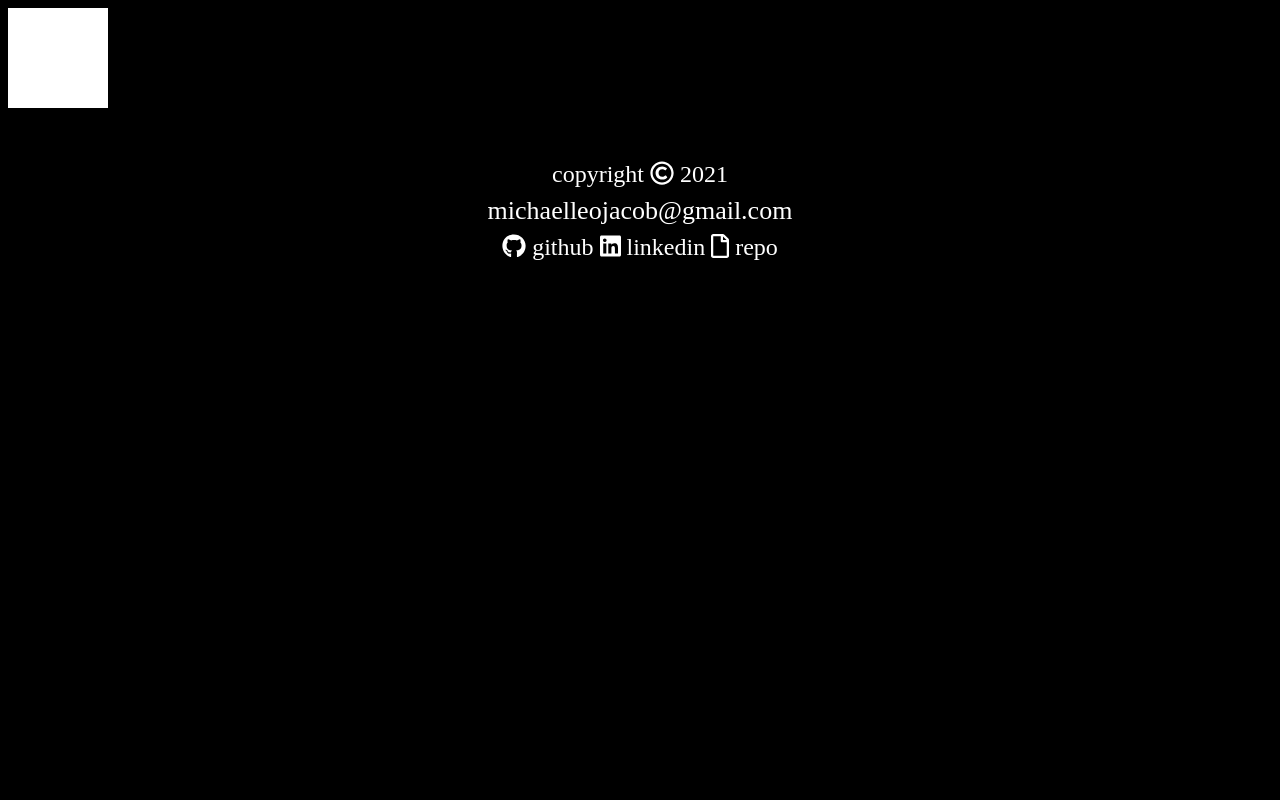
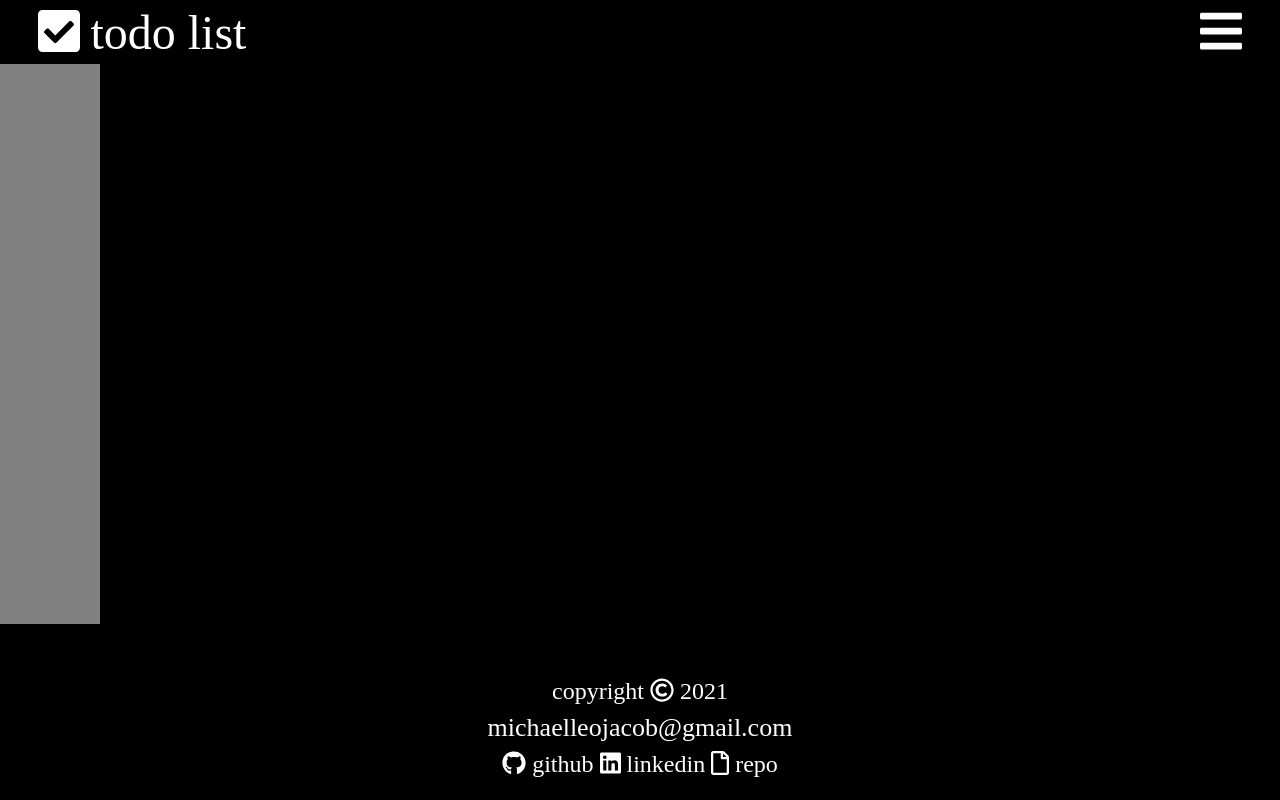
Before and after one commit to Michaelleojacob/todo, a website built with webpack: page src/template.html in a window 1280 px wide. Built offline with nearby package versions, Linux system fonts and the light colour scheme.

Commit message:
started on the ui. added footer, header, and a placeholder middle/content area thing. Current goal is to get a nice burger menu displayed

```diff
--- a/package.json
+++ b/package.json
@@ -6,7 +6,8 @@
 	"scripts": {
 		"test": "echo \"Error: no test specified\" && exit 1",
 		"watch": "webpack --watch",
-    "deploy": "git subtree push --prefix ./dist/index.html origin gh-pages",
+		"setup": "git subtree push --prefix dist/index.html origin gh-pages",
+		"deploy": "git subtree push --prefix dist origin gh-pages",
 		"build": "webpack"
 	},
 	"keywords": [],
--- a/src/index.js
+++ b/src/index.js
@@ -3,4 +3,3 @@ import ui from './ui/ui';
 import flair from './flair/flair';
 
 ui();
-flair();
--- a/src/style.css
+++ b/src/style.css
@@ -1,6 +1,7 @@
 body {
 	background: black;
 	height: 100%;
+	margin: 0;
 }
 
 #container {
--- /dev/null
+++ b/src/ui/header/header.css
@@ -0,0 +1,30 @@
+button {
+	background: none;
+	border: none;
+	padding: 0;
+	cursor: pointer;
+}
+
+.hwrapper {
+	display: flex;
+	height: 8vh;
+	width: 100%;
+	justify-content: space-between;
+}
+.tiwrap {
+	display: flex;
+	flex-flow: row nowrap;
+	align-items: center;
+	color: white;
+	font-size: 3rem;
+	margin-left: 3%;
+}
+.hicon {
+	margin-right: 10px;
+}
+
+.bicon {
+	font-size: 3rem;
+	color: white;
+	margin-right: 3%;
+}
--- /dev/null
+++ b/src/ui/header/header.js
@@ -0,0 +1,49 @@
+import './header.css';
+import '@fortawesome/fontawesome-free/js/fontawesome';
+import '@fortawesome/fontawesome-free/js/solid';
+import '@fortawesome/fontawesome-free/js/regular';
+import '@fortawesome/fontawesome-free/js/brands';
+
+export default function myheader(parent) {
+	const header = {
+		init: function () {
+			this.headerWrapper();
+		},
+		headerWrapper: function () {
+			this.hwrapper = document.createElement('div');
+			this.hwrapper.classList.add('hwrapper');
+			parent.appendChild(this.hwrapper);
+			this.renderElements();
+		},
+		renderElements: function () {
+			this.titleIconWrap();
+			this.burgerIcon();
+		},
+		titleIconWrap: function () {
+			this.tiwrap = document.createElement('div');
+			this.tiwrap.classList.add('tiwrap');
+			this.hwrapper.appendChild(this.tiwrap);
+			this.addIcon();
+			this.addTitle();
+		},
+		addIcon: function () {
+			this.icon = document.createElement('div');
+			this.icon.classList.add('hicon');
+			this.icon.innerHTML = `<i class="fas fa-check-square"></i>`;
+			this.tiwrap.appendChild(this.icon);
+		},
+		addTitle: function () {
+			this.hTitle = document.createElement('div');
+			this.hTitle.classList.add('hTitle');
+			this.hTitle.textContent = 'todo list';
+			this.tiwrap.appendChild(this.hTitle);
+		},
+		burgerIcon: function () {
+			this.bicon = document.createElement('button');
+			this.bicon.classList.add('bicon');
+			this.bicon.innerHTML = `<i class="fas fa-bars"></i>`;
+			this.hwrapper.appendChild(this.bicon);
+		},
+	};
+	return header.init();
+}
--- /dev/null
+++ b/src/ui/sidebar/sidebar.css
@@ -0,0 +1,6 @@
+.sbwrapper {
+	display: flex;
+	background: gray;
+	height: 70vh;
+	width: 100px;
+}
--- /dev/null
+++ b/src/ui/sidebar/sidebar.js
@@ -0,0 +1,15 @@
+import './sidebar.css';
+
+export default function mysidebar(parent) {
+	const sidebar = {
+		init: function () {
+			this.makeSideBarWrapper();
+		},
+		makeSideBarWrapper: function () {
+			this.sbwrapper = document.createElement('div');
+			this.sbwrapper.classList.add('sbwrapper');
+			parent.appendChild(this.sbwrapper);
+		},
+	};
+	return sidebar.init();
+}
--- a/src/ui/ui.js
+++ b/src/ui/ui.js
@@ -1,21 +1,22 @@
 import './ui.css';
+import header from './header/header';
+import sidebar from './sidebar/sidebar';
+import flair from './../flair/flair';
 
 export default function ui() {
-	(function () {
 	const ui = {
 		init: function () {
 			this.cacheDom();
+			this.runUiElements();
 		},
 		cacheDom: function () {
 			this.container = document.querySelector('#container');
-				this.makeUiWrapper();
 		},
-			makeUiWrapper: function () {
-				this.uiwrapper = document.createElement('div');
-				this.uiwrapper.classList.add('uiwrapper');
-				this.container.append(this.uiwrapper);
+		runUiElements: function () {
+			header(this.container);
+			sidebar(this.container);
+			flair();
 		},
 	};
 	ui.init();
-	})();
 }
```
Also changed, not shown: src/ui/maincontent/displayarea.css (added), src/ui/maincontent/displayarea.js (added), 1 other file. Lines whose indentation alone changed are shown as unchanged.
